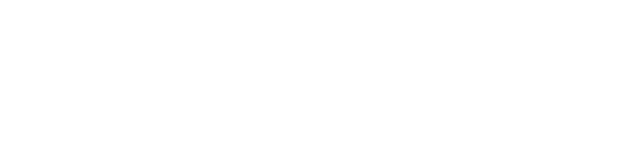
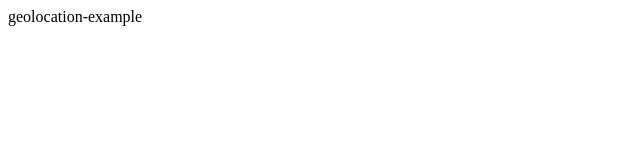
Before and after one commit to wasabina67/geolocation-example, a plain HTML site: page docs/index.html in a window 1280 px wide. Shown: the whole page, without its empty margins (0-640 px from the left). Drawn offline with Linux system fonts and the light colour scheme.

Commit message:
Update index.html

```diff
--- a/docs/index.html
+++ b/docs/index.html
@@ -4,5 +4,10 @@
     <meta charset="utf-8">
     <title>geolocation-example</title>
   </head>
-  <body></body>
+  <body>
+    <div>
+      geolocation-example
+    </div>
+    <script src="main.js"></script>
+  </body>
 </html>
```
